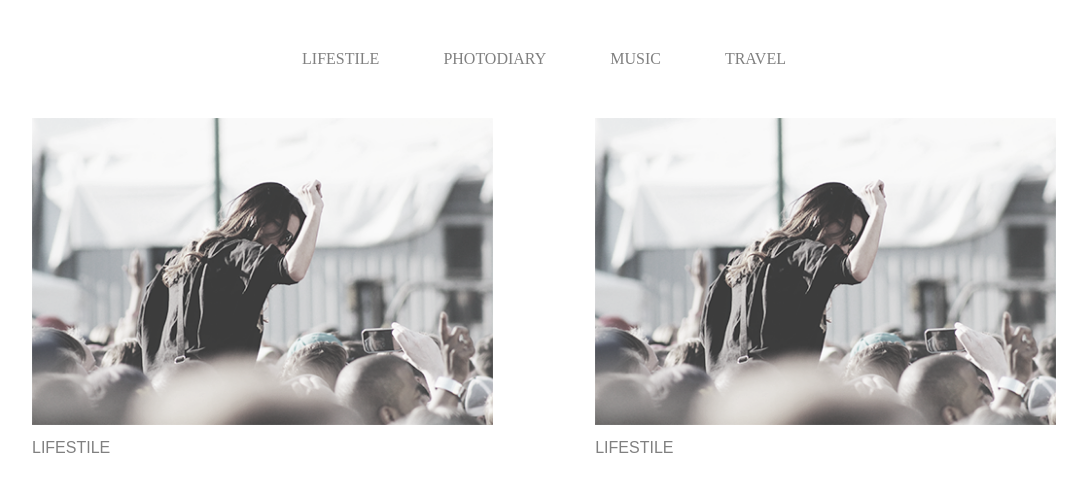
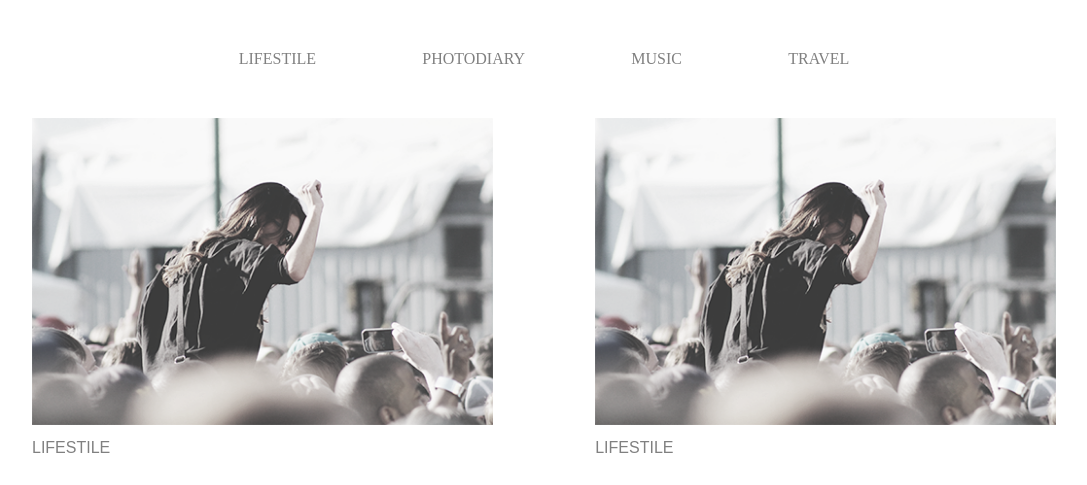
Before and after one commit to andyfomin/andyfomin, a plain HTML site: page hw/index.html in a window 1280 px wide. Shown: the top 485 px of the page, without its empty margins (96-1183 px from the left). Drawn offline with Linux system fonts and the light colour scheme.

Commit message:
flex menu

```diff
--- a/hw/css/styles.css
+++ b/hw/css/styles.css
@@ -17,16 +17,18 @@ body {
 }
 
 .menu {
-
+  width: 70%;
+  margin: 0 auto;
 }
 
 .menu ul {
+    display: flex;
+    justify-content: space-around;
     text-align: center;
     margin-top: 0px;
 }
   .menu li {
       display: inline-block;
-      margin: 0px 10px;
       padding: 10px;
 }
   .menu a {
```
